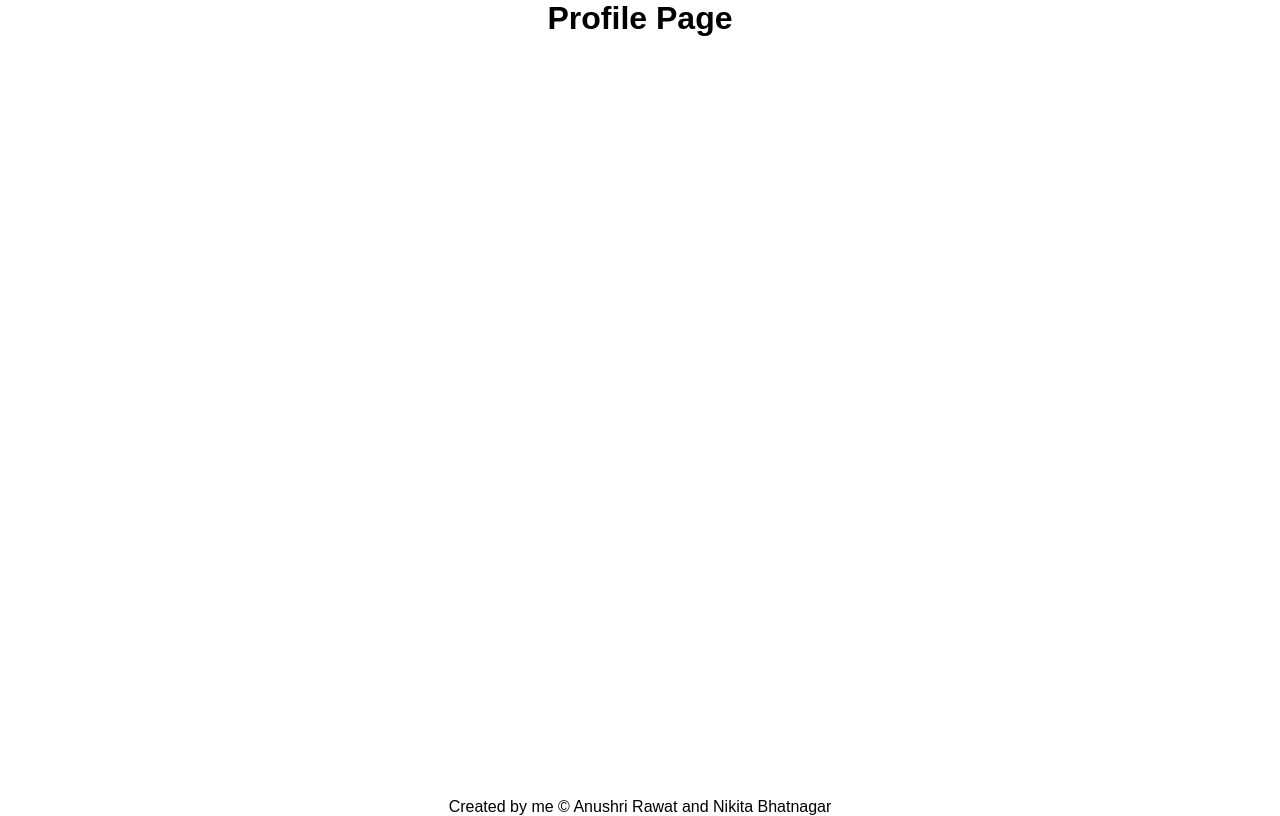
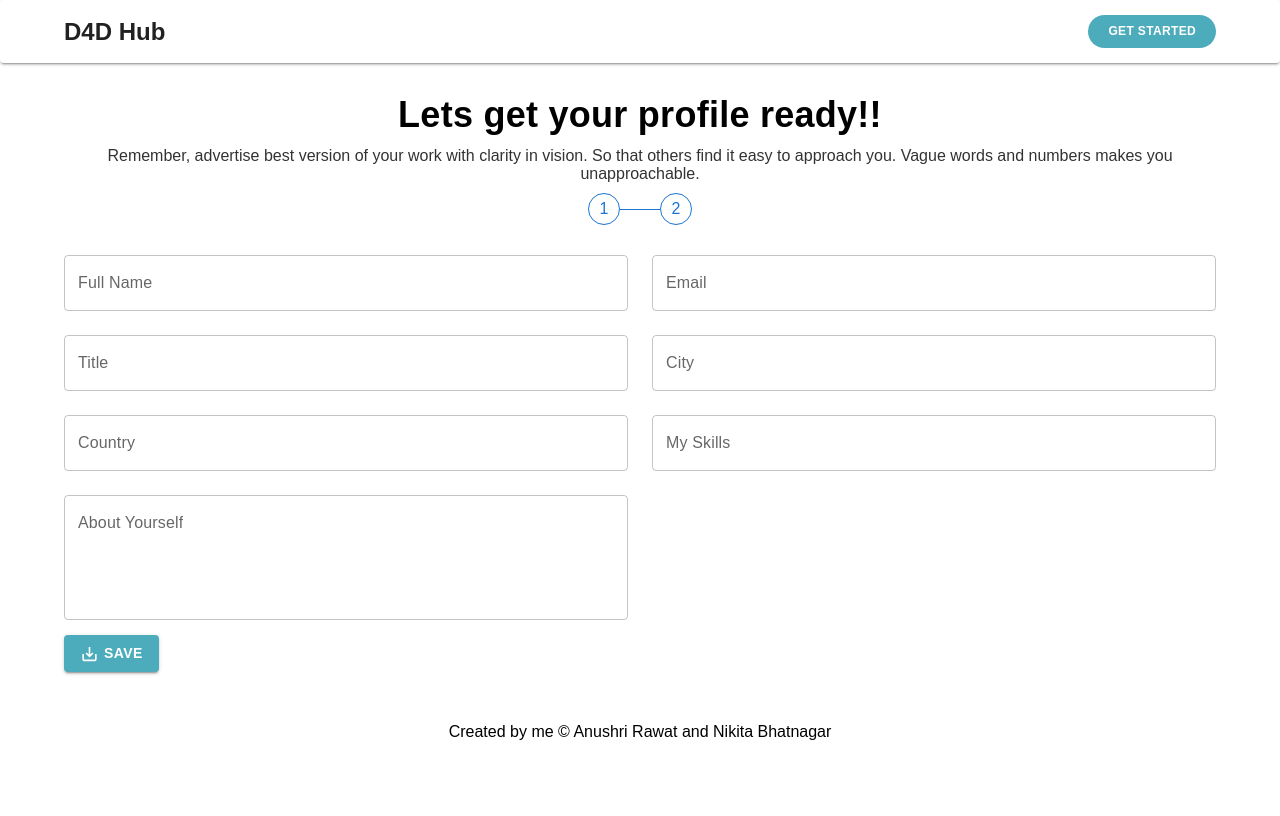
Before and after one commit to Anushri-Rawat/D4D_frontend, a React (Create React App) app: page /profile in a window 1280 px wide. Built offline with nearby package versions, Linux system fonts and the light colour scheme; a web font is replaced by a local one.

Commit message:
basic profile page

```diff
--- a/src/App.js
+++ b/src/App.js
@@ -9,19 +9,12 @@ import ProfilePage from "./pages/ProfilePage";
 function App() {
   return (
     <div className="App">
+      <header>
+        <Header />
+      </header>
       <main>
         <Routes>
-          <Route
-            path="/"
-            element={
-              <>
-                <header>
-                  <Header />
-                </header>
-                <HomePage />
-              </>
-            }
-          />
+          <Route path="/" element={<HomePage />} />
 
           <Route path="/signup" element={<SignupPage />} />
           <Route path="/signin" element={<SigninPage />} />
--- a/src/component/HeroSection.js
+++ b/src/component/HeroSection.js
@@ -20,7 +20,7 @@ const HeroSection = () => {
       >
         <Box sx={{ width: { xs: "100%", sm: "100%", md: "50%" } }}>
           <Typography
-            as="h4"
+            variant="h4"
             sx={{
               fontSize: { xs: "35px", sm: "35px", md: "42px" },
               padding: "20px 0 0 0",
--- /dev/null
+++ b/src/component/StepComponent.js
@@ -0,0 +1,75 @@
+import React from "react";
+import { Box, Typography, Link } from "@mui/material";
+import { Link as RouterLink } from "react-router-dom";
+
+const StepComponent = ({ step1, step2 }) => {
+  return (
+    <Box sx={{ textAlign: "center", margin: "30px 0" }}>
+      <Typography variant="h4" sx={{ fontWeight: "600", fontSize: "2.25rem" }}>
+        Lets get your profile ready!!
+      </Typography>
+      <p style={{ opacity: "0.8", margin: "10px 0" }}>
+        Remember, advertise best version of your work with clarity in vision. So
+        that others find it easy to approach you. Vague words and numbers makes
+        you unapproachable.
+      </p>
+      <Box
+        sx={{ display: "flex", alignItems: "center", justifyContent: "center" }}
+      >
+        <Box
+          sx={{
+            width: "2rem",
+            height: "2rem",
+            display: "flex",
+            alignItems: "center",
+            justifyContent: "center",
+            borderRadius: "50%",
+            background: "#fff",
+            border: "1px solid #1976d2",
+          }}
+        >
+          {step1 ? (
+            <RouterLink to="/profile/personal-details">
+              <Link>1</Link>
+            </RouterLink>
+          ) : (
+            <Link disabled>1</Link>
+          )}
+        </Box>
+        <div
+          className="line"
+          style={{
+            height: "1px",
+            width: "40px",
+            backgroundColor: "#1976d2",
+            float: "left",
+            margin: "14px 0px",
+            padding: 0,
+          }}
+        ></div>
+        <Box
+          sx={{
+            width: "2rem",
+            height: "2rem",
+            display: "flex",
+            alignItems: "center",
+            justifyContent: "center",
+            borderRadius: "50%",
+            background: "#fff",
+            border: "1px solid #1976d2",
+          }}
+        >
+          {step2 ? (
+            <RouterLink to="/profile/projects-gallery">
+              <Link>2</Link>
+            </RouterLink>
+          ) : (
+            <Link disabled>2</Link>
+          )}
+        </Box>
+      </Box>
+    </Box>
+  );
+};
+
+export default StepComponent;
--- a/src/index.css
+++ b/src/index.css
@@ -8,6 +8,9 @@
 body {
   font-family: "Poppins", sans-serif;
   /* background: #dff4f1; */
+}
+a {
+  text-decoration: none !important;
 }
 .css-sghohy-MuiButtonBase-root-MuiButton-root,
 .css-1nclpby-MuiButtonBase-root-MuiButton-root {
--- a/src/pages/ProfilePage.js
+++ b/src/pages/ProfilePage.js
@@ -1,8 +1,78 @@
+import StepComponent from "../component/StepComponent";
+import { Button, TextField, Grid, Container, IconButton } from "@mui/material";
+import SaveAltIcon from "@mui/icons-material/SaveAlt";
+
 const ProfilePage = () => {
   return (
-    <div style={{ minHeight: "96vh" }}>
-      <h1 align="center">Profile Page</h1>
-    </div>
+    <Container sx={{ minHeight: "75vh" }}>
+      <StepComponent />
+      <Grid container spacing={3}>
+        <Grid item sm={12} md={6}>
+          <TextField
+            fullWidth
+            name="fullname"
+            label="Full Name"
+            type="text"
+          ></TextField>
+        </Grid>
+        <Grid item sm={12} md={6}>
+          <TextField
+            fullWidth
+            name="email"
+            label="Email"
+            type="email"
+          ></TextField>
+        </Grid>
+        <Grid item sm={12} md={6}>
+          <TextField
+            fullWidth
+            name="title"
+            label="Title"
+            type="text"
+          ></TextField>
+        </Grid>
+        <Grid item sm={12} md={6}>
+          <TextField fullWidth name="city" label="City" type="text"></TextField>
+        </Grid>
+        <Grid item sm={12} md={6}>
+          <TextField
+            fullWidth
+            name="country"
+            label="Country"
+            type="text"
+          ></TextField>
+        </Grid>
+        <Grid item sm={12} md={6}>
+          <TextField
+            fullWidth
+            name="mySkills"
+            label="My Skills"
+            type="text"
+          ></TextField>
+        </Grid>
+        <Grid item sm={12} md={6}>
+          <TextField
+            fullWidth
+            name="aboutYou"
+            label="About Yourself"
+            type="aboutYou"
+            multiline
+            rows={4}
+          ></TextField>
+        </Grid>
+      </Grid>
+      <Button
+        sx={{
+          margin: "15px 0",
+          borderRadius: "4px",
+          fontWeight: "600",
+        }}
+        variant="contained"
+      >
+        <SaveAltIcon sx={{ color: "#fff", paddingRight: "5px" }} />
+        Save
+      </Button>
+    </Container>
   );
 };
 export default ProfilePage;
```
